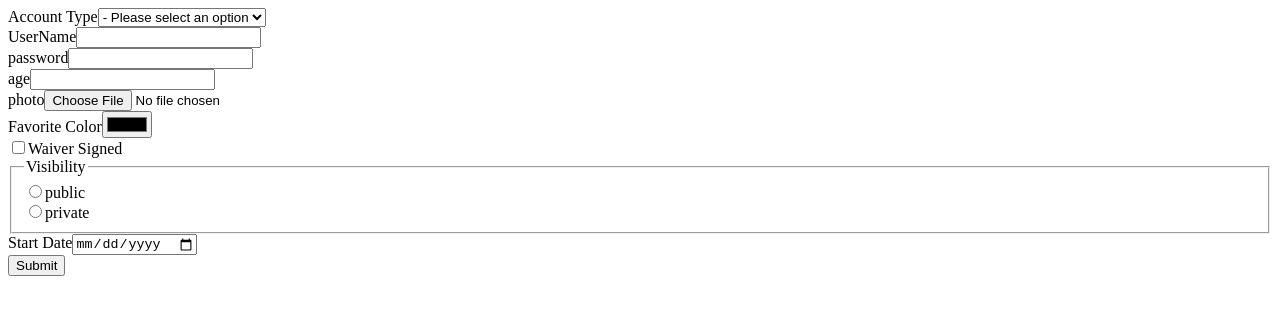
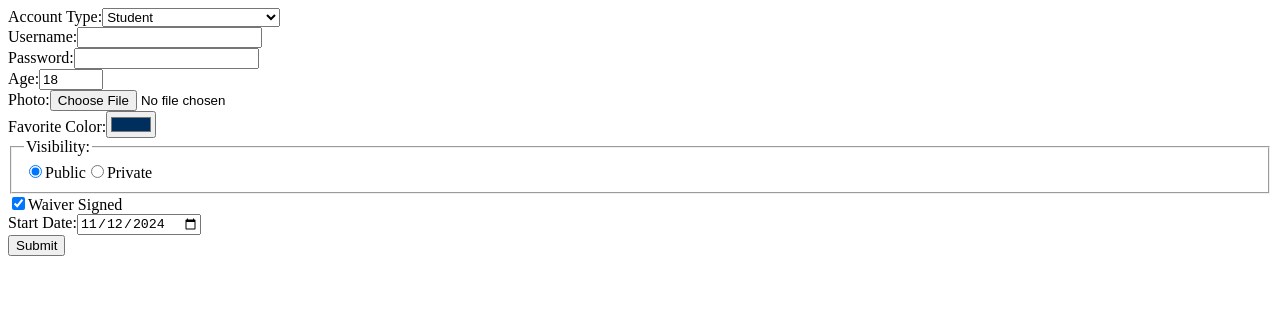
Before and after one commit to homayunmmdy/Epic-React, a React (Vite) app: page / in a window 1280 px wide. Shown: the top 314 px of the page. Built offline with nearby package versions, Linux system fonts and the light colour scheme.

Commit message:
provide default value for the form

```diff
--- a/src/App.tsx
+++ b/src/App.tsx
@@ -4,59 +4,78 @@ const App = () => {
   }
   return (
     <form action={logFormData}>
-      <input type="hidden" name="orgId" value="123"/>
-      <label htmlFor="type">Account Type</label>
-
-      <select id="type">
-        <option value="">- Please select an option</option>
-        <option value="admin">Admin</option>
-        <option value="teacher">Teacher</option>
-        <option value="parent">Parent</option>
-        <option value="student">Student</option>
-      </select>
+      <input type="hidden" name="orgId" value="123" />
       <div>
-        <label htmlFor="username">UserName</label>
-        <input id="username" name="username" type="text" />
+        <label htmlFor="accountTypeSelection">Account Type:</label>
+        <select
+          id="accountTypeSelection"
+          name="accountType"
+          defaultValue="student"
+        >
+          <option value="">--Please select an option--</option>
+          <option value="admin">Admin</option>
+          <option value="teacher">Teacher</option>
+          <option value="parent">Parent</option>
+          <option value="student">Student</option>
+        </select>
       </div>
       <div>
-        <label htmlFor="password">password</label>
-        <input id="password" name="password" type="password" />
+        <label htmlFor="usernameInput">Username:</label>
+        <input id="usernameInput" name="username" />
       </div>
       <div>
-        <label htmlFor="age">age</label>
-        <input id="age" name="age" type="number" />
+        <label htmlFor="passwordInput">Password:</label>
+        <input id="passwordInput" name="password" type="password" />
       </div>
       <div>
-        <label htmlFor="photo">photo</label>
-        <input id="photo" type="file" name="photo" accept="image/*" />
+        <label htmlFor="ageInput">Age:</label>
+        <input
+          id="ageInput"
+          name="age"
+          type="number"
+          min="0"
+          max="200"
+          defaultValue={18}
+        />
       </div>
-
       <div>
-        <label htmlFor="color">Favorite Color</label>
-        <input id="color" type="color" name="color" />
+        <label htmlFor="photoInput">Photo:</label>
+        <input id="photoInput" name="photo" type="file" accept="image/*" />
       </div>
-
-      <label htmlFor="waiver">
-        <input type="checkbox" id="waiver" />
-        Waiver Signed
-      </label>
+      <div>
+        <label htmlFor="colorInput">Favorite Color:</label>
+        <input
+          id="colorInput"
+          name="color"
+          type="color"
+          defaultValue="#002E5D"
+        />
+      </div>
       <fieldset>
-        <legend>Visibility</legend>
-
-        <div>
-          <input type="radio" id="public" name="visibility" />
-          <label htmlFor="public">public</label>
-        </div>
-
-        <div>
-          <input type="radio" id="private" name="visibility" />
-          <label htmlFor="private">private</label>
-        </div>
+        <legend>Visibility:</legend>
+        <label>
+          <input name="visibility" type="radio" value="public" defaultChecked />
+          Public
+        </label>
+        <label>
+          <input name="visibility" type="radio" value="private" />
+          Private
+        </label>
       </fieldset>
-
       <div>
-        <label htmlFor="date">Start Date</label>
-        <input id="date" type="date" name="date" />
+        <label>
+          <input name="waiver" type="checkbox" defaultChecked />
+          Waiver Signed
+        </label>
+      </div>
+      <div>
+        <label htmlFor="startDateInput">Start Date:</label>
+        <input
+          id="startDateInput"
+          name="startDate"
+          type="date"
+          defaultValue={new Date().toISOString().slice(0, 10)}
+        />
       </div>
       <button type="submit">Submit</button>
     </form>
```
